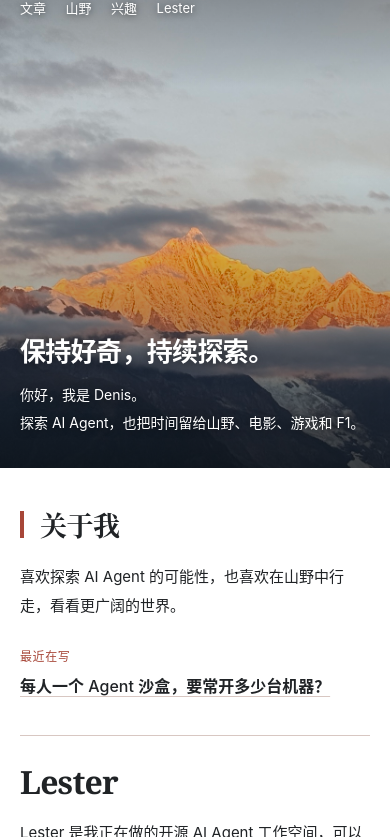
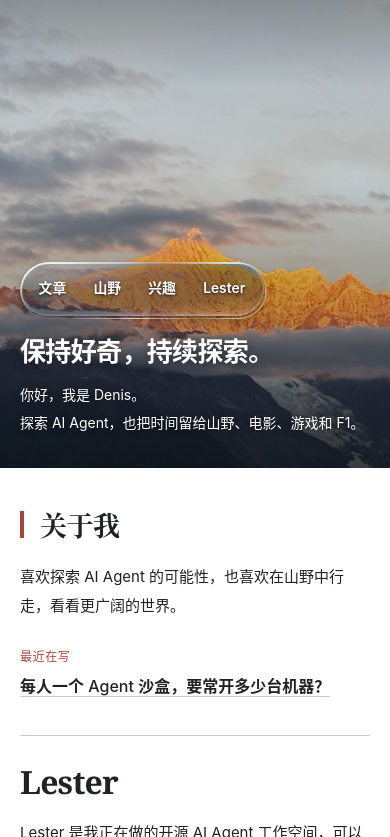
Before and after one commit to biubiuqiu/biubiuqiu.github.io, a plain HTML site: page index.html in a window 390 px wide. Shown: the part 72-909 px from the top of the page. Drawn offline with Linux system fonts and the light colour scheme.

Commit message:
Refract the mountain photograph through the interactive home navigation

```diff
--- a/index.html
+++ b/index.html
@@ -40,8 +40,10 @@
 </script>
     <link rel="stylesheet" href="./styles.css?v=18">
     <link rel="stylesheet" href="./writing.css?v=9">
+    <link rel="stylesheet" href="./liquid-nav.css?v=1">
     <script src="./theme.js?v=6" defer></script>
-      <script src="./gallery.js?v=3" defer></script>
+    <script src="./liquid-nav.js?v=1" defer></script>
+    <script src="./gallery.js?v=3" defer></script>
   </head>
   <body>
     <a class="skip-link" href="#main">跳到正文</a>
@@ -49,9 +51,7 @@
       <img class="cover-photo" src="./assets/hiking/full/img_1931.jpg" alt="" width="1536" height="1152" fetchpriority="high">
       <header class="site-header page-width">
         <a class="brand" href="./" aria-label="Denis Wen 首页"><span class="icon icon-square brand-mark" aria-hidden="true"></span>Denis Wen</a>
-        <div class="header-actions">
-          <nav aria-label="主导航"><a href="/writing/" hreflang="zh-CN">文章</a><a href="#hiking">山野</a><a href="#interests">兴趣</a><a href="#projects">Lester</a><a class="nav-github" href="https://github.com/biubiuqiu" target="_blank" rel="noopener noreferrer">GitHub</a></nav>
-          <div class="header-controls">
+        <div class="header-controls">
           <details class="language-switcher">
             <summary aria-label="语言: 中文"><span>中文</span><span class="icon icon-caret language-chevron" aria-hidden="true"></span></summary>
             <div class="language-menu">
@@ -68,9 +68,19 @@
                 <button type="button" data-theme-choice="dark" aria-pressed="false"><span>深色</span><span class="icon icon-check theme-check" aria-hidden="true"></span></button>
               </div>
             </details>
-          </div>
         </div>
       </header>
+      <div class="cover-navigation page-width">
+        <nav class="liquid-nav" aria-label="主导航">
+          <canvas class="liquid-optics" aria-hidden="true"></canvas>
+          <span class="liquid-lens" aria-hidden="true"><canvas></canvas></span>
+          <a href="/writing/" hreflang="zh-CN">文章</a>
+          <a href="#hiking">山野</a>
+          <a href="#interests">兴趣</a>
+          <a href="#projects">Lester</a>
+          <a class="nav-github" href="https://github.com/biubiuqiu" target="_blank" rel="noopener noreferrer">GitHub</a>
+        </nav>
+      </div>
       <section class="hero page-width" aria-labelledby="intro-title"><h1 id="intro-title">保持好奇，持续探索。</h1><p class="intro">你好，我是 Denis。<br>探索 AI Agent，也把时间留给山野、电影、游戏和 F1。</p></section>
     </div>
     <main class="page-width" id="main">
--- /dev/null
+++ b/liquid-nav.css
@@ -0,0 +1,147 @@
+/* Keep the navigation over the ridgeline, clear of the introduction at any text size. */
+.cover {
+  display: grid;
+  grid-template-rows: auto minmax(min-content, 1fr) auto;
+}
+.cover .site-header { position: relative; z-index: 2; }
+.cover .site-header .header-controls { border: 0; padding: 0; }
+.cover .hero { position: static; padding-bottom: clamp(32px, 4vw, 50px); }
+.cover-navigation {
+  align-self: end;
+  display: flex;
+  justify-content: flex-end;
+}
+
+.liquid-nav {
+  --light-x: 24%;
+  --light-y: 8%;
+  --rim-light: .53;
+  --travel: 320ms cubic-bezier(.22, .92, .28, 1.09);
+  position: relative;
+  isolation: isolate;
+  display: inline-flex;
+  gap: 0;
+  flex-wrap: nowrap;
+  align-items: stretch;
+  max-width: 100%;
+  padding: 6px;
+  border-radius: 100vmax;
+  color: white;
+  background: rgb(25 36 48 / .46);
+  box-shadow: 0 5px 14px -4px rgb(4 13 24 / .42), 0 1px 2px rgb(7 16 26 / .27);
+  -webkit-backdrop-filter: saturate(125%) blur(3px);
+  backdrop-filter: saturate(125%) blur(3px);
+}
+.liquid-nav > a {
+  z-index: 1;
+  justify-content: center;
+  min-width: 44px;
+  min-height: 44px;
+  padding-inline: clamp(10px, 1.35vw, 23px);
+  border-radius: inherit;
+  color: inherit;
+  font-size: 15px;
+  font-weight: 600;
+  line-height: 1.4;
+  text-shadow: 0 1px 3px rgb(7 12 20 / .85);
+}
+.liquid-nav > a:hover { opacity: 1; }
+.liquid-nav > a:focus-visible { outline: 2px solid currentColor; outline-offset: -4px; }
+.liquid-nav > a:is(:hover, :focus-visible, :active) { background: rgb(255 255 255 / .12); }
+.liquid-nav[data-enhanced] > a:is(:hover, :focus-visible, :active) { background: transparent; }
+
+.liquid-optics, .liquid-nav::before, .liquid-nav::after, .liquid-lens, .liquid-lens canvas {
+  position: absolute;
+  pointer-events: none;
+}
+.liquid-optics, .liquid-nav::before, .liquid-nav::after {
+  inset: 0;
+  width: 100%;
+  height: 100%;
+  border-radius: inherit;
+}
+.liquid-optics, .liquid-lens canvas { visibility: hidden; }
+.liquid-optics { z-index: -2; }
+.liquid-nav[data-refracting] { -webkit-backdrop-filter: none; backdrop-filter: none; }
+.liquid-nav[data-refracting] canvas { visibility: visible; }
+
+/* The center is smoked for type contrast; the two clear lips carry the scenery. */
+.liquid-nav::before {
+  content: "";
+  z-index: -1;
+  background:
+    radial-gradient(ellipse 85px 30px at var(--light-x) var(--light-y),
+                    rgb(255 255 255 / .19), transparent),
+    linear-gradient(175deg, rgb(16 28 41 / .25), rgb(10 22 35 / .45) 35%,
+                    rgb(10 22 35 / .47) 73%, rgb(25 40 55 / .25));
+  box-shadow: inset 0 1px 2px rgb(255 255 255 / .45), inset 0 -2px 3px rgb(215 235 255 / .34);
+}
+.liquid-nav::after {
+  content: "";
+  z-index: 2;
+  padding: 1.5px;
+  background:
+    radial-gradient(ellipse 92px 50px at var(--light-x) var(--light-y),
+                    rgb(255 255 255 / var(--rim-light)) 0%, transparent 100%),
+    linear-gradient(151deg, #ffffffe8, #fff4 22%, #fff1 42%, #f5fcffbd 62%, #fff2 80%, #ffffffe0);
+  -webkit-mask: linear-gradient(#000 0 0) content-box, linear-gradient(#000 0 0);
+  -webkit-mask-composite: xor;
+  mask: linear-gradient(#000 0 0) content-box, linear-gradient(#000 0 0);
+  mask-composite: exclude;
+}
+.liquid-nav[data-active] { --rim-light: 1; }
+.liquid-lens {
+  inset: 6px auto 6px 0;
+  width: var(--lens-w, 44px);
+  translate: var(--lens-x, 6px) 0;
+  overflow: hidden;
+  border-radius: inherit;
+  background: rgb(245 251 255 / .16);
+  opacity: 0;
+  transition: opacity 130ms ease-out, transform 220ms cubic-bezier(.2, 1.35, .4, 1);
+}
+.liquid-lens canvas { top: 0; left: 0; transform: translate(var(--sample-x, 0px), var(--sample-y, 0px)); }
+.liquid-lens::after {
+  content: "";
+  position: absolute;
+  inset: 0;
+  border-radius: inherit;
+  background:
+    radial-gradient(ellipse 46px 27px at var(--lens-light-x, 30%) 0%, rgb(255 255 255 / .40), transparent),
+    linear-gradient(rgb(23 38 54 / .25), rgb(12 26 42 / .44) 60%, rgb(36 56 75 / .18));
+  box-shadow: inset 0 1px 1px #ffffffe0, inset 0 -1px 2px #e0f1ffc4, inset 1px 0 2px #fff5;
+}
+.liquid-nav[data-active] .liquid-lens {
+  opacity: 1;
+}
+.liquid-nav[data-travel] .liquid-lens {
+  transition: translate var(--travel), width var(--travel), opacity 110ms ease-out,
+              transform 220ms cubic-bezier(.2, 1.35, .4, 1);
+}
+.liquid-nav[data-travel] .liquid-lens canvas { transition: transform var(--travel); }
+.liquid-nav[data-pressed] .liquid-lens { transform: scale(1.035, .88); opacity: 1; transition-duration: 75ms; }
+.liquid-nav[data-pressed] .liquid-lens::after {
+  background: linear-gradient(rgb(255 255 255 / .16), rgb(12 26 42 / .52) 75%, rgb(230 247 255 / .22));
+  box-shadow: inset 0 2px 5px rgb(1 8 18 / .55), inset 0 -2px 2px #fff;
+}
+
+@media (max-width: 800px) {
+  .cover-navigation { justify-content: flex-start; padding-bottom: clamp(16px, 2.5vw, 24px); }
+}
+@media (max-width: 520px) {
+  .cover .site-header { grid-template-areas: "brand controls"; }
+  .liquid-nav { padding: 5px; }
+  .liquid-lens { top: 5px; bottom: 5px; }
+  .liquid-nav > a { padding-inline: clamp(8px, 8vw - 17.6px, 15px); font-size: clamp(13px, 3.55vw, 14px); }
+}
+@media (prefers-reduced-motion: reduce) {
+  .liquid-nav[data-travel] .liquid-lens, .liquid-nav .liquid-lens,
+  .liquid-nav[data-travel] .liquid-lens canvas { transition: none; }
+}
+@media (prefers-reduced-transparency: reduce), (prefers-contrast: more), (forced-colors: active) {
+  .liquid-nav { color: #fff; background: #24303c; border: 1px solid currentColor; box-shadow: none;
+    -webkit-backdrop-filter: none; backdrop-filter: none; }
+  .liquid-nav canvas, .liquid-nav .liquid-lens, .liquid-nav::before, .liquid-nav::after { display: none; }
+  .liquid-nav > a { text-shadow: none; }
+  .liquid-nav > a:is(:hover, :focus-visible, :active) { text-decoration: underline; text-underline-offset: .2em; }
+}
--- /dev/null
+++ b/liquid-nav.js
@@ -0,0 +1,208 @@
+(() => {
+  const nav = document.querySelector(".liquid-nav");
+  if (!nav) return;
+  const photo = nav.closest(".cover").querySelector(".cover-photo");
+  const rim = nav.querySelector(".liquid-optics");
+  const lens = nav.querySelector(".liquid-lens canvas");
+  const solid = matchMedia("(prefers-reduced-transparency: reduce), (prefers-contrast: more), (forced-colors: active)");
+  const still = matchMedia("(prefers-reduced-motion: reduce)");
+  const zoom = 1.35;
+  let active = null;
+  let layoutKey = "";
+  let layoutFrame = 0;
+  let lightFrame = 0;
+  let pointer = null;
+  let onScreen = true;
+
+  // Sample the same object-fit crop as the cover, with room to bend rays at the rim.
+  function capture(bounds, imageBounds, ratio, pad) {
+    const scale = Math.max(imageBounds.width / photo.naturalWidth, imageBounds.height / photo.naturalHeight);
+    const width = photo.naturalWidth * scale;
+    const height = photo.naturalHeight * scale;
+    const [x, y] = getComputedStyle(photo).objectPosition.split(" ").map(value => parseFloat(value) / 100);
+    const left = imageBounds.left - bounds.left + (imageBounds.width - width) * x;
+    const top = imageBounds.top - bounds.top + (imageBounds.height - height) * y;
+    const sample = document.createElement("canvas");
+    sample.width = rim.width + pad * 2;
+    sample.height = rim.height + pad * 2;
+    const context = sample.getContext("2d", { willReadFrequently: true });
+    if (!context) return null;
+    context.drawImage(photo, pad + left * ratio, pad + top * ratio, width * ratio, height * ratio);
+    return context;
+  }
+
+  function drawRim(context, sample, pad, band) {
+    const { width, height } = rim;
+    const sourceWidth = sample.canvas.width;
+    const pixels = sample.getImageData(0, 0, sourceWidth, sample.canvas.height).data;
+    const frame = context.createImageData(width, height);
+    const radius = height / 2;
+    for (let x = 0; x < width; x++) {
+      // The normal of a stadium is vertical along its sides and radial at its ends.
+      const nx = x + .5 - Math.max(radius, Math.min(width - radius, x + .5));
+      for (let y = 0; y < height; y++) {
+        const ny = y + .5 - radius;
+        const distance = Math.hypot(nx, ny);
+        if (distance > radius) continue;
+        const bevel = Math.max(0, 1 - (radius - distance) / band);
+        const bend = band * bevel * bevel / Math.max(distance, 1);
+        const sx = pad + x + nx * bend;
+        const sy = pad + y + ny * bend;
+        const ix = Math.floor(sx);
+        const iy = Math.floor(sy);
+        const dx = sx - ix;
+        const dy = sy - iy;
+        const index = 4 * (iy * sourceWidth + ix);
+        const below = index + 4 * sourceWidth;
+        const out = 4 * (y * width + x);
+        for (let channel = 0; channel < 3; channel++) {
+          const upper = pixels[index + channel] * (1 - dx) + pixels[index + 4 + channel] * dx;
+          const lower = pixels[below + channel] * (1 - dx) + pixels[below + 4 + channel] * dx;
+          frame.data[out + channel] = upper * (1 - dy) + lower * dy;
+        }
+        frame.data[out + 3] = 255;
+      }
+    }
+    context.putImageData(frame, 0, 0);
+  }
+
+  function positionLens(link) {
+    const x = link.offsetLeft;
+    const width = link.offsetWidth;
+    nav.style.setProperty("--lens-x", x + "px");
+    nav.style.setProperty("--lens-w", width + "px");
+    // Keep the magnified scenery directly under the link as the lens moves between links.
+    nav.style.setProperty("--sample-x", (-x * zoom - width * (zoom - 1) / 2) + "px");
+    nav.style.setProperty("--sample-y", ((link.offsetHeight - nav.clientHeight * zoom) / 2) + "px");
+  }
+
+  function prepare() {
+    layoutFrame = 0;
+    if (active) positionLens(active);
+    if (solid.matches || !photo.complete || !photo.naturalWidth) {
+      delete nav.dataset.refracting;
+      layoutKey = "";
+      return;
+    }
+    const bounds = nav.getBoundingClientRect();
+    const imageBounds = photo.getBoundingClientRect();
+    const ratio = Math.min(window.devicePixelRatio || 1, 2);
+    const key = [bounds.width, bounds.height, bounds.left - imageBounds.left, bounds.top - imageBounds.top,
+      imageBounds.width, imageBounds.height, ratio, photo.currentSrc, getComputedStyle(photo).objectPosition].join("/");
+    if (!bounds.width || !bounds.height || key === layoutKey) return;
+    layoutKey = key;
+    delete nav.dataset.refracting;
+    try {
+      rim.width = lens.width = Math.round(bounds.width * ratio);
+      rim.height = lens.height = Math.round(bounds.height * ratio);
+      const rimContext = rim.getContext("2d");
+      const lensContext = lens.getContext("2d");
+      const band = Math.min(14 * ratio, rim.height * .25);
+      const pad = Math.ceil(band) + 2;
+      const sample = capture(bounds, imageBounds, ratio, pad);
+      if (!rimContext || !lensContext || !sample) return;
+      drawRim(rimContext, sample, pad, band);
+      lensContext.drawImage(sample.canvas, pad, pad, rim.width, rim.height, 0, 0, lens.width, lens.height);
+      lens.style.width = bounds.width * zoom + "px";
+      lens.style.height = bounds.height * zoom + "px";
+      nav.dataset.refracting = "";
+    } catch {
+      // An unreadable image or unavailable graphics context leaves the CSS material in place.
+    }
+  }
+
+  function scheduleLayout() {
+    if (!layoutFrame) layoutFrame = requestAnimationFrame(prepare);
+  }
+
+  function updateLight() {
+    lightFrame = 0;
+    if (!onScreen || solid.matches || still.matches) return;
+    const bounds = nav.getBoundingClientRect();
+    let x, y;
+    if (pointer) {
+      x = (pointer.x - bounds.left) * 100 / bounds.width;
+      y = (pointer.y - bounds.top) * 100 / bounds.height;
+    } else if (active) {
+      x = (active.offsetLeft + active.offsetWidth / 2) * 100 / bounds.width;
+      y = 8;
+    } else {
+      const cover = photo.getBoundingClientRect();
+      x = 20 + 76 * Math.min(1, Math.max(0, -cover.top / cover.height));
+      y = 4;
+    }
+    nav.style.setProperty("--light-x", x + "%");
+    nav.style.setProperty("--light-y", y + "%");
+    if (active) nav.style.setProperty("--lens-light-x", (bounds.width * x / 100 - active.offsetLeft) + "px");
+  }
+  function scheduleLight() {
+    if (onScreen && !lightFrame && !solid.matches && !still.matches) lightFrame = requestAnimationFrame(updateLight);
+  }
+
+  function select(link) {
+    if (link === active) return;
+    nav.toggleAttribute("data-travel", Boolean(active && link));
+    active = link;
+    nav.toggleAttribute("data-active", Boolean(link));
+    if (link) positionLens(link);
+  }
+  function track(event) {
+    pointer = { x: event.clientX, y: event.clientY };
+    select(event.target.closest("a"));
+    scheduleLight();
+  }
+  function release() {
+    delete nav.dataset.pressed;
+    pointer = null;
+    select(nav.querySelector("a:focus-visible"));
+    scheduleLight();
+  }
+
+  nav.dataset.enhanced = "";
+  nav.addEventListener("pointermove", track);
+  nav.addEventListener("pointerdown", event => {
+    nav.dataset.pressed = "";
+    track(event);
+  });
+  window.addEventListener("pointerup", event => {
+    if (!nav.hasAttribute("data-pressed")) return;
+    delete nav.dataset.pressed;
+    if (event.pointerType !== "mouse") release();
+  });
+  nav.addEventListener("pointercancel", release);
+  nav.addEventListener("pointerleave", release);
+  nav.addEventListener("focusin", event => {
+    if (!event.target.matches("a:focus-visible")) return;
+    pointer = null;
+    select(event.target);
+    scheduleLight();
+  });
+  nav.addEventListener("focusout", event => {
+    if (!nav.contains(event.relatedTarget) && !pointer) {
+      select(null);
+      scheduleLight();
+    }
+  });
+  window.addEventListener("blur", release);
+  window.addEventListener("scroll", scheduleLight, { passive: true });
+  if ("IntersectionObserver" in window) {
+    new IntersectionObserver(([entry]) => {
+      onScreen = entry.isIntersecting;
+      if (onScreen) scheduleLight();
+    }).observe(nav);
+  }
+  if ("ResizeObserver" in window) {
+    const observer = new ResizeObserver(scheduleLayout);
+    [nav, photo, nav.parentElement, nav.closest(".cover").querySelector(".hero")].forEach(el => observer.observe(el));
+  }
+  solid.addEventListener("change", scheduleLayout);
+  still.addEventListener("change", () => {
+    nav.style.removeProperty("--light-x");
+    nav.style.removeProperty("--light-y");
+    scheduleLight();
+  });
+  window.addEventListener("resize", scheduleLayout);
+  photo.addEventListener("load", scheduleLayout);
+  document.fonts?.ready.then(scheduleLayout);
+  scheduleLayout();
+})();
```
Also changed, not shown: en/index.html (+15 -5 lines), ja/index.html (+15 -5 lines), src/template.html (+15 -5 lines).
